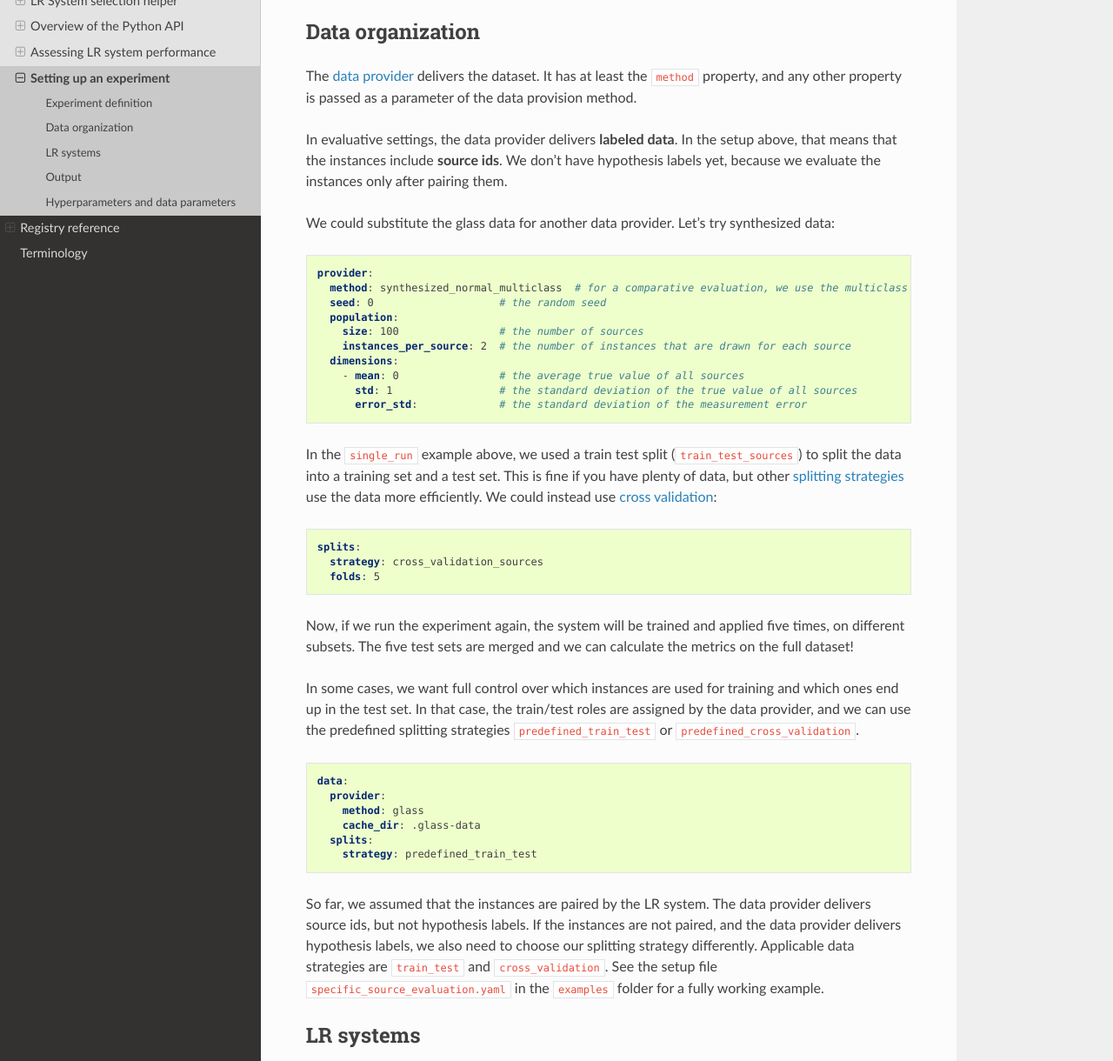
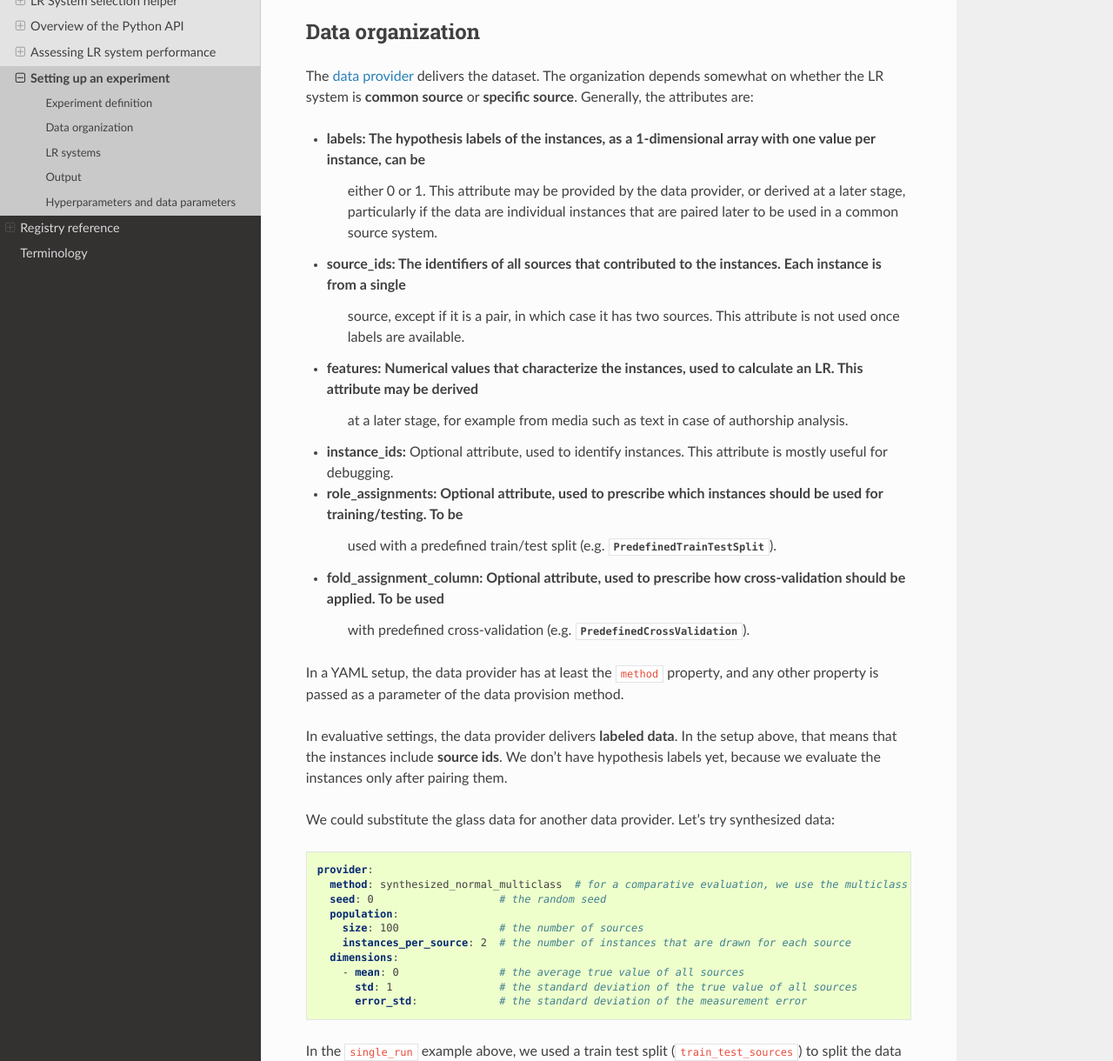
Before and after one commit to NetherlandsForensicInstitute/lir, a Sphinx documentation site: the page built from docs/experiment-setup.rst, in a window 1280 px wide and 1400 px high, scrolled down 2462 px, cut to the strip 180-1400 px from the top of the window. Shown: the whole strip at 87% size. Built offline with Sphinx 7.4.7 and the Read the Docs theme 3.1.0, drawn with Linux system fonts in a browser that asks for light colours; pages that are not in the unit, such as notebooks, are missing from menus.

Commit message:
docs: elaborated docstr

```diff
--- a/docs/experiment-setup.rst
+++ b/docs/experiment-setup.rst
@@ -110,7 +110,24 @@ directory listing is as follows.
 Data organization
 -----------------
 
-The `data provider`_ delivers the dataset. It has at least the ``method`` property, and any other property is passed
+The `data provider`_ delivers the dataset. The organization depends somewhat on whether the LR system is
+**common source** or **specific source**. Generally, the attributes are:
+
+- **labels:** The hypothesis labels of the instances, as a 1-dimensional array with one value per instance, can be
+    either 0 or 1. This attribute may be provided by the data provider, or derived at a later stage, particularly if the
+    data are individual instances that are paired later to be used in a common source system.
+- **source_ids:** The identifiers of all sources that contributed to the instances. Each instance is from a single
+    source, except if it is a pair, in which case it has two sources. This attribute is not used once labels are
+    available.
+- **features:** Numerical values that characterize the instances, used to calculate an LR. This attribute may be derived
+    at a later stage, for example from media such as text in case of authorship analysis.
+- **instance_ids:** Optional attribute, used to identify instances. This attribute is mostly useful for debugging.
+- **role_assignments:** Optional attribute, used to prescribe which instances should be used for training/testing. To be
+    used with a predefined train/test split (e.g. :class:`~lir.data_strategies.PredefinedTrainTestSplit`).
+- **fold_assignment_column:** Optional attribute, used to prescribe how cross-validation should be applied. To be used
+    with predefined cross-validation (e.g. :class:`~lir.data_strategies.PredefinedCrossValidation`).
+
+In a YAML setup, the data provider has at least the ``method`` property, and any other property is passed
 as a parameter of the data provision method.
 
 In evaluative settings, the data provider delivers **labeled data**. In the setup above, that means that the instances
```
Also changed, not shown: 2 other files.
